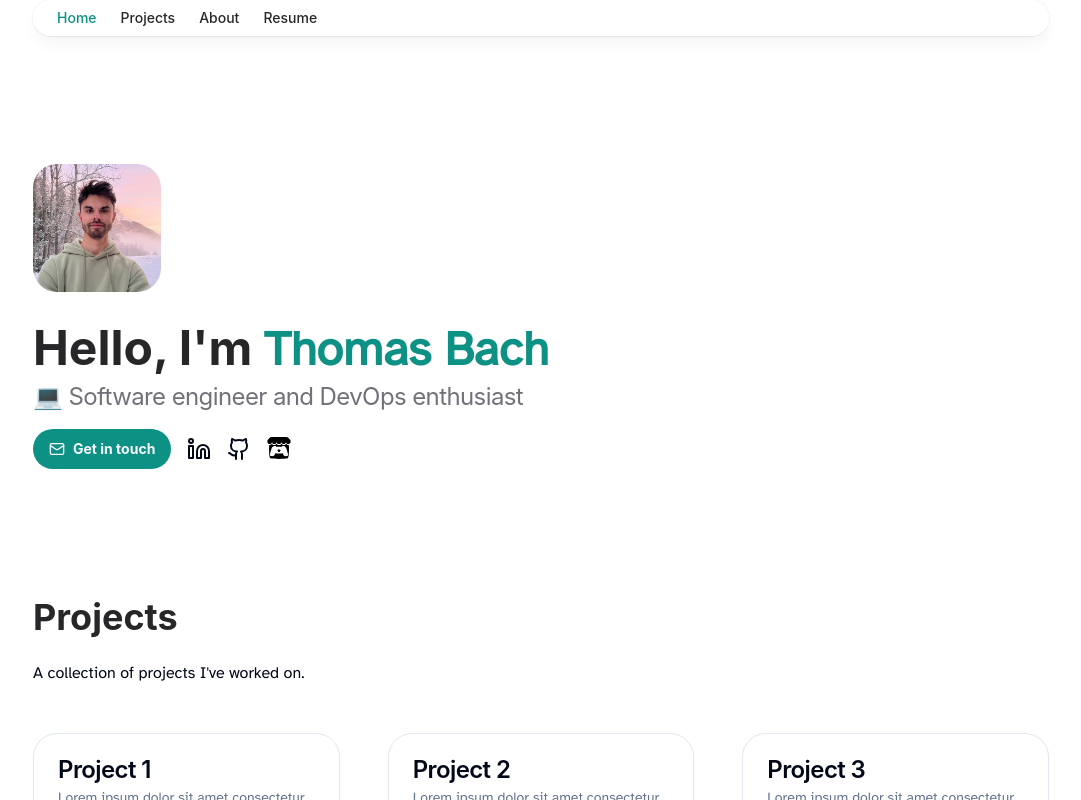
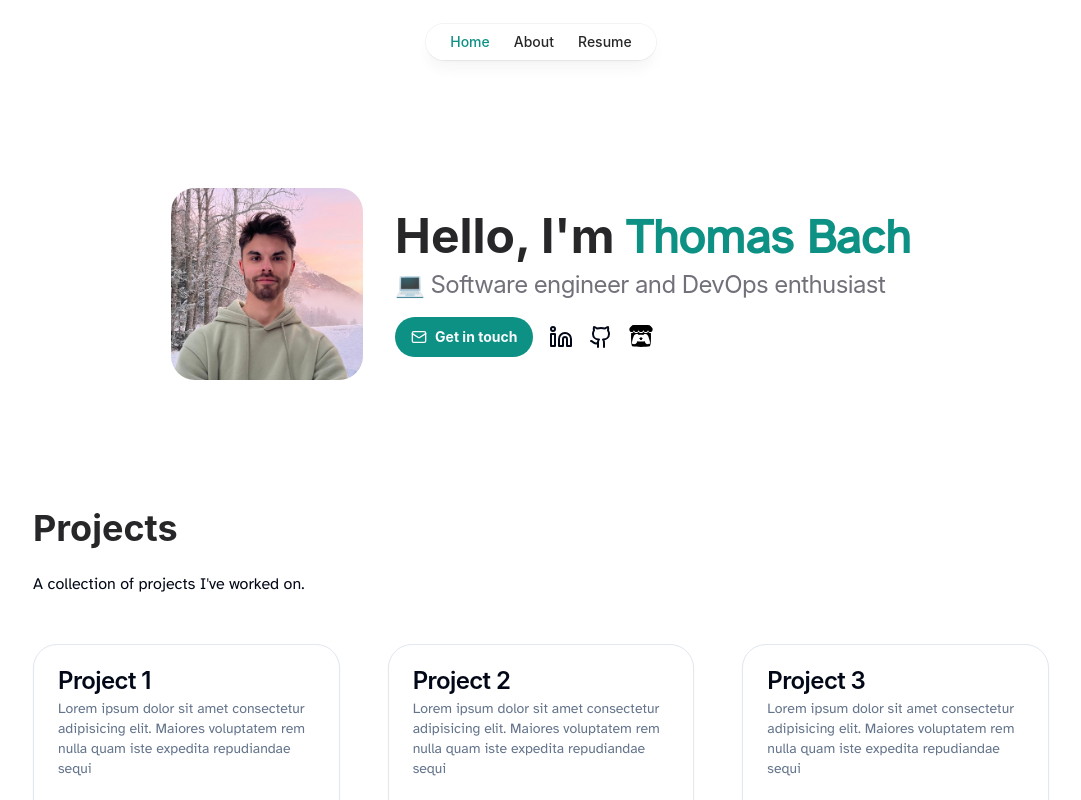
Before and after one commit to thombach/thomasbach.fr, a React (Vite) app: page / in a window 1280 px wide. Shown: the top 800 px of the page, without its empty margins (99-1180 px from the left). Built offline with nearby package versions, Linux system fonts and the light colour scheme.

Commit message:
fix: navbar and hello center

```diff
--- a/src/components/Header.tsx
+++ b/src/components/Header.tsx
@@ -1,10 +1,10 @@
-import { DesktopNavigation } from "./Navigation";
+import { Navigation } from "./Navigation";
 
 export default function Header() {
   return (
     <>
-      <header>
-        <DesktopNavigation />
+      <header className="flex flex-1 justify-center pt-6 z-50 sticky top-0">
+        <Navigation />
       </header>
     </>
   );
--- a/src/components/Hello.tsx
+++ b/src/components/Hello.tsx
@@ -5,9 +5,9 @@ import { socials } from "@/components/Socials";
 export default function Hello() {
   return (
     <>
-      <div className="flex flex-col justify-center gap-y-8 mt-32">
+      <div className="flex flex-col sm:flex-row justify-center items-center gap-y-8 gap-x-8 mt-32">
         <img
-          className="w-32 rounded-3xl aspect-square"
+          className="w-48 h-48 rounded-3xl aspect-square"
           src="profile-photo.jpg"
           alt="Thomas Bach's profile photo"
         />
--- a/src/components/Navigation.tsx
+++ b/src/components/Navigation.tsx
@@ -6,10 +6,10 @@ export const NavigationItems = [
     name: "Home",
     href: "/",
   },
-  {
-    name: "Projects",
-    href: "/#projects",
-  },
+  // {
+  //   name: "Projects",
+  //   href: "/#projects",
+  // },
   {
     name: "About",
     href: "/about",
@@ -41,12 +41,12 @@ const NavItem = ({
   );
 };
 
-export const DesktopNavigation = (
+export const Navigation = (
   props: React.PropsWithChildren<React.HTMLAttributes<HTMLDivElement>>
 ) => {
   return (
     <nav {...props}>
-      <ul className="flex rounded-full bg-white/90 px-3 text-sm font-medium text-zinc-800 shadow-lg shadow-zinc-800/5 ring-1 ring-zinc-900/5 backdrop-blur dark:bg-zinc-800/90 dark:text-zinc-200 dark:ring-white/10">
+      <ul className="flex rounded-full bg-white/90 px-3 text-sm font-medium text-zinc-800 shadow-lg shadow-zinc-800/5 ring-1 ring-zinc-900/5 backdrop-blur">
         {NavigationItems.map((item) => {
           return (
             <NavItem key={item.name} href={item.href}>
```
